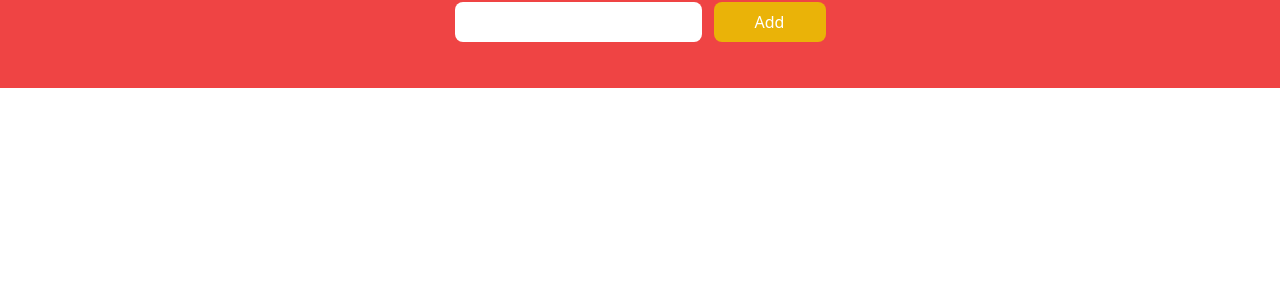
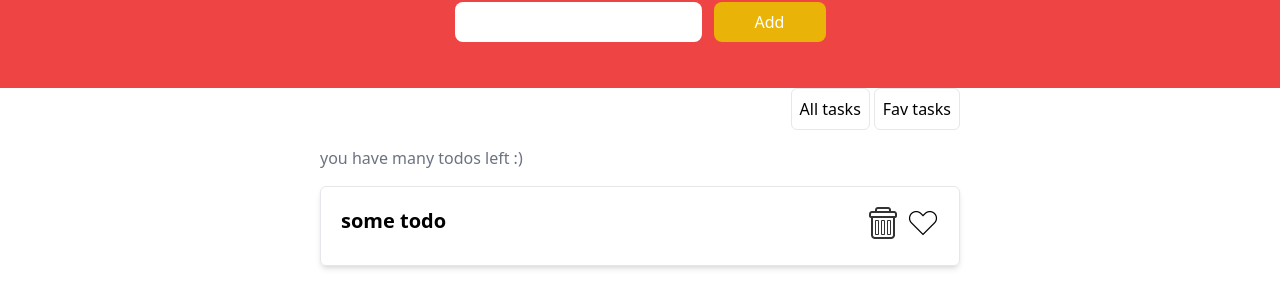
Before and after one commit to Myudro33/todo-app-pinia, a Vue app: page / in a window 1280 px wide. Shown: the part 136-444 px from the top of the page. Built offline with nearby package versions, Linux system fonts and the light colour scheme.

Commit message:
feat: create todos container and wrap over todos and todo heading

```diff
--- a/src/App.vue
+++ b/src/App.vue
@@ -1,10 +1,11 @@
 <script setup>
 import HeaderComponent from './components/HeaderComponent.vue';
+import TodosComponent from './components/Todo/TodosContainer.vue';
 </script>
 
 <template>
-  <HeaderComponent/>
+  <HeaderComponent />
+  <TodosComponent />
 </template>
 
-<style scoped>
-</style>
+<style scoped></style>
--- /dev/null
+++ b/src/components/Todo/TodosContainer.vue
@@ -0,0 +1,12 @@
+<template>
+    <div class="w-1/2 m-auto flex flex-col">
+        <TodoHeading />
+        <h1 class="text-left text-gray-500 my-4">you have many todos left :)</h1>
+        <TodoComponent />
+    </div>
+</template>
+
+<script setup>
+import TodoHeading from './TodoHeading.vue';
+import TodoComponent from './TodoComponent.vue';
+</script>
```
